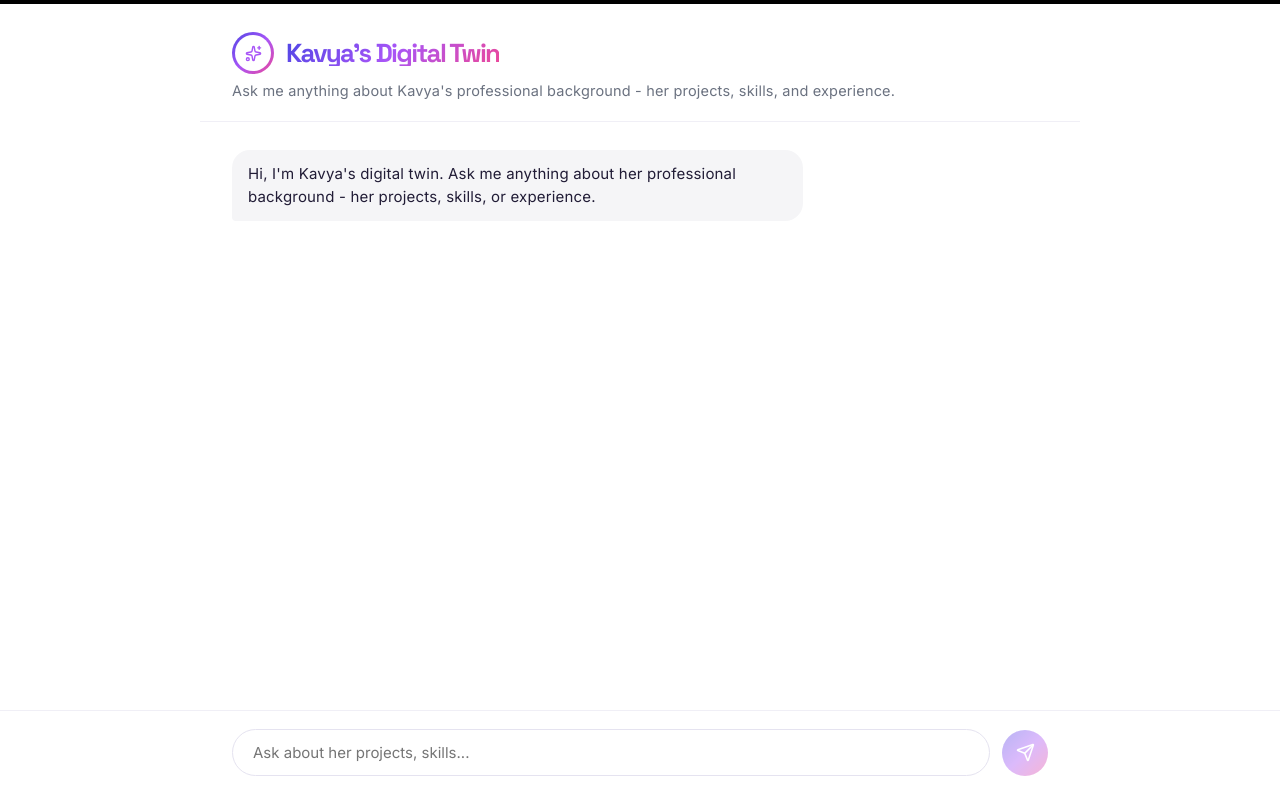
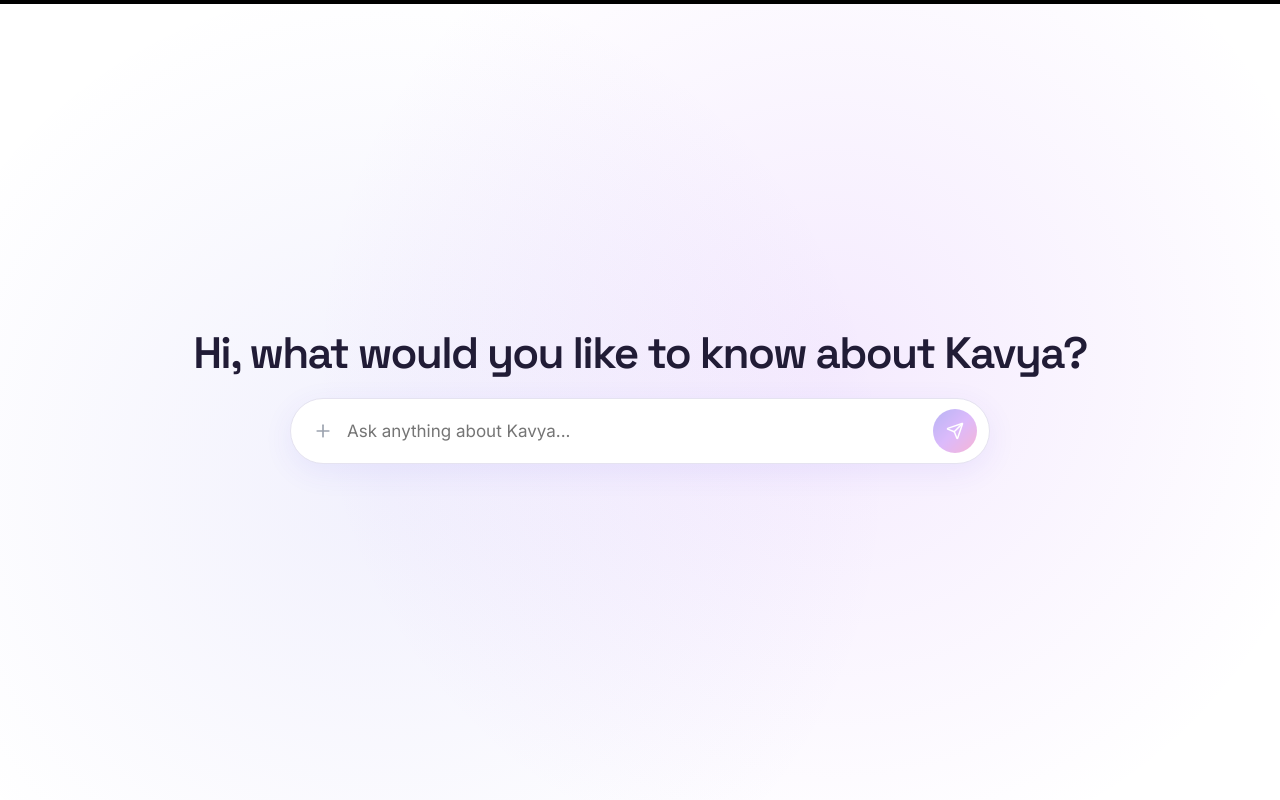
Before and after one commit to kavyahj04/My-Digital-Twin, a React app in the folder frontend/: page / in a window 1280 px wide. Built offline with nearby package versions, Linux system fonts and the light colour scheme; the HTML template or start-up script is replaced by a standard one.

Commit message:
deployed frontend

```diff
--- a/frontend/package.json
+++ b/frontend/package.json
@@ -12,7 +12,8 @@
   "dependencies": {
     "lucide-react": "^1.45.0",
     "react": "^19.2.8",
-    "react-dom": "^19.2.8"
+    "react-dom": "^19.2.8",
+    "react-markdown": "^10.1.0"
   },
   "devDependencies": {
     "@types/react": "^19.2.18",
--- a/frontend/src/DigitalTwinChat.jsx
+++ b/frontend/src/DigitalTwinChat.jsx
@@ -1,22 +1,19 @@
 import { useState, useRef, useEffect } from "react";
-import { Send, Sparkles } from "lucide-react";
+import { Plus, Send, Sparkles } from "lucide-react";
+import ReactMarkdown from "react-markdown";
 
 
 const API_URL = "https://my-digital-twin-fkkv.onrender.com/chat";
 
-const WELCOME_MESSAGE = {
-  role: "assistant",
-  content:
-    "Hi, I'm Kavya's digital twin. Ask me anything about her professional background - her projects, skills, or experience.",
-};
-
 export default function DigitalTwinChat() {
-  const [messages, setMessages] = useState([WELCOME_MESSAGE]);
+  const [messages, setMessages] = useState([]);
   const [input, setInput] = useState("");
   const [sessionId, setSessionId] = useState(null);
   const [isThinking, setIsThinking] = useState(false);
   const [inputFocused, setInputFocused] = useState(false);
   const scrollRef = useRef(null);
+
+  const hasStarted = messages.length > 0;
 
   useEffect(() => {
     scrollRef.current?.scrollIntoView({ behavior: "smooth" });
@@ -62,6 +59,69 @@ export default function DigitalTwinChat() {
       e.preventDefault();
       sendMessage();
     }
+  }
+
+  function renderInputBar(variant) {
+    const isHero = variant === "hero";
+    return (
+      <div
+        style={{
+          width: "100%",
+          display: "flex",
+          gap: "10px",
+          alignItems: "center",
+          background: "#FFFFFF",
+          borderRadius: "9999px",
+          border: inputFocused ? "1px solid #A855F7" : "1px solid #E5E3F0",
+          boxShadow: inputFocused
+            ? "0 0 0 3px rgba(168,85,247,0.15)"
+            : isHero
+            ? "0 8px 30px rgba(79, 70, 229, 0.08)"
+            : "none",
+          padding: isHero ? "10px 12px 10px 22px" : "6px 8px 6px 20px",
+          transition: "box-shadow 0.15s ease, border-color 0.15s ease",
+        }}
+      >
+        {isHero && <Plus size={20} color="#9CA3AF" style={{ flexShrink: 0 }} />}
+        <input
+          className="chat-input"
+          value={input}
+          onChange={(e) => setInput(e.target.value)}
+          onKeyDown={handleKeyDown}
+          onFocus={() => setInputFocused(true)}
+          onBlur={() => setInputFocused(false)}
+          placeholder="Ask anything about Kavya..."
+          style={{
+            flex: 1,
+            border: "none",
+            padding: isHero ? "10px 4px" : "7px 4px",
+            fontSize: isHero ? "17px" : "15px",
+            outline: "none",
+            background: "transparent",
+            fontFamily: "'Inter', sans-serif",
+            color: "#211C36",
+          }}
+        />
+        <button
+          className="send-btn"
+          onClick={sendMessage}
+          disabled={!input.trim() || isThinking}
+          aria-label="Send message"
+          style={{
+            width: isHero ? "44px" : "40px",
+            height: isHero ? "44px" : "40px",
+            borderRadius: "9999px",
+            border: "none",
+            display: "flex",
+            alignItems: "center",
+            justifyContent: "center",
+            flexShrink: 0,
+          }}
+        >
+          <Send size={18} color="#FFFFFF" />
+        </button>
+      </div>
+    );
   }
 
   return (
@@ -116,11 +176,63 @@ export default function DigitalTwinChat() {
 
         .chat-scroll::-webkit-scrollbar { width: 8px; }
         .chat-scroll::-webkit-scrollbar-thumb { background: #E4E1F5; border-radius: 999px; }
+
+        .hero-bg {
+          background: radial-gradient(circle at 65% 45%, rgba(168, 85, 247, 0.12), transparent 55%),
+            radial-gradient(circle at 30% 60%, rgba(79, 70, 229, 0.08), transparent 50%);
+        }
+
+        .md p { margin: 0 0 8px; }
+        .md p:last-child { margin-bottom: 0; }
+        .md ul, .md ol { margin: 0 0 8px; padding-left: 20px; }
+        .md ul:last-child, .md ol:last-child { margin-bottom: 0; }
+        .md li { margin-bottom: 4px; }
+        .md strong { color: #211C36; font-weight: 600; }
+        .md a { color: #A855F7; }
+        .md code { background: rgba(0,0,0,0.06); border-radius: 4px; padding: 1px 5px; font-size: 0.9em; }
+        .md pre { background: rgba(0,0,0,0.06); border-radius: 8px; padding: 10px 12px; overflow-x: auto; margin: 0 0 8px; }
+        .md pre code { background: none; padding: 0; }
+        .md h1, .md h2, .md h3 { margin: 0 0 8px; font-size: 1em; font-weight: 600; color: #211C36; }
+
+        @media (max-width: 640px) {
+          .hero-heading { font-size: 30px !important; }
+        }
       `}</style>
 
-      {/* thin gradient brand bar across the top of the page */}
+      {/* thin black bar across the top of the page */}
       <div className="gradient-bar" style={{ height: "4px", width: "100%", flexShrink: 0 }} />
 
+      {!hasStarted ? (
+        /* Hero / empty state */
+        <div
+          className="hero-bg"
+          style={{
+            flex: 1,
+            display: "flex",
+            flexDirection: "column",
+            alignItems: "center",
+            justifyContent: "center",
+            padding: "24px 32px",
+            gap: "32px",
+          }}
+        >
+          <h1
+            className="hero-heading"
+            style={{
+              fontFamily: "'Space Grotesk', sans-serif",
+              fontWeight: 500,
+              fontSize: "44px",
+              color: "#211C36",
+              margin: 0,
+              textAlign: "center",
+            }}
+          >
+            Hi, what would you like to know about Kavya?
+          </h1>
+          <div style={{ width: "100%", maxWidth: "700px" }}>{renderInputBar("hero")}</div>
+        </div>
+      ) : (
+        <>
           {/* Header */}
           <div
             style={{
@@ -192,7 +304,13 @@ export default function DigitalTwinChat() {
                       color: "#211C36",
                     }}
                   >
-                {m.content}
+                    {m.role === "assistant" ? (
+                      <div className="md">
+                        <ReactMarkdown>{m.content}</ReactMarkdown>
+                      </div>
+                    ) : (
+                      m.content
+                    )}
                   </div>
                 </div>
               ))}
@@ -209,48 +327,10 @@ export default function DigitalTwinChat() {
 
           {/* Input */}
           <div style={{ borderTop: "1px solid #F0EFF6", display: "flex", justifyContent: "center", flexShrink: 0 }}>
-        <div style={{ width: "100%", maxWidth: "880px", padding: "18px 32px 24px", display: "flex", gap: "12px", alignItems: "center" }}>
-          <input
-            className="chat-input"
-            value={input}
-            onChange={(e) => setInput(e.target.value)}
-            onKeyDown={handleKeyDown}
-            onFocus={() => setInputFocused(true)}
-            onBlur={() => setInputFocused(false)}
-            placeholder="Ask about her projects, skills..."
-            style={{
-              flex: 1,
-              border: inputFocused ? "1px solid #A855F7" : "1px solid #E5E3F0",
-              boxShadow: inputFocused ? "0 0 0 3px rgba(168,85,247,0.15)" : "none",
-              borderRadius: "9999px",
-              padding: "13px 20px",
-              fontSize: "15px",
-              outline: "none",
-              fontFamily: "'Inter', sans-serif",
-              color: "#211C36",
-              transition: "box-shadow 0.15s ease, border-color 0.15s ease",
-            }}
-          />
-          <button
-            className="send-btn"
-            onClick={sendMessage}
-            disabled={!input.trim() || isThinking}
-            aria-label="Send message"
-            style={{
-              width: "46px",
-              height: "46px",
-              borderRadius: "9999px",
-              border: "none",
-              display: "flex",
-              alignItems: "center",
-              justifyContent: "center",
-              flexShrink: 0,
-            }}
-          >
-            <Send size={19} color="#FFFFFF" />
-          </button>
+            <div style={{ width: "100%", maxWidth: "880px", padding: "18px 32px 24px" }}>{renderInputBar("bar")}</div>
           </div>
-      </div>
+        </>
+      )}
     </div>
   );
 }
```
Also changed, not shown: 1 other file (tests, documents, lock files or other folders). Lines whose indentation alone changed are shown as unchanged.
